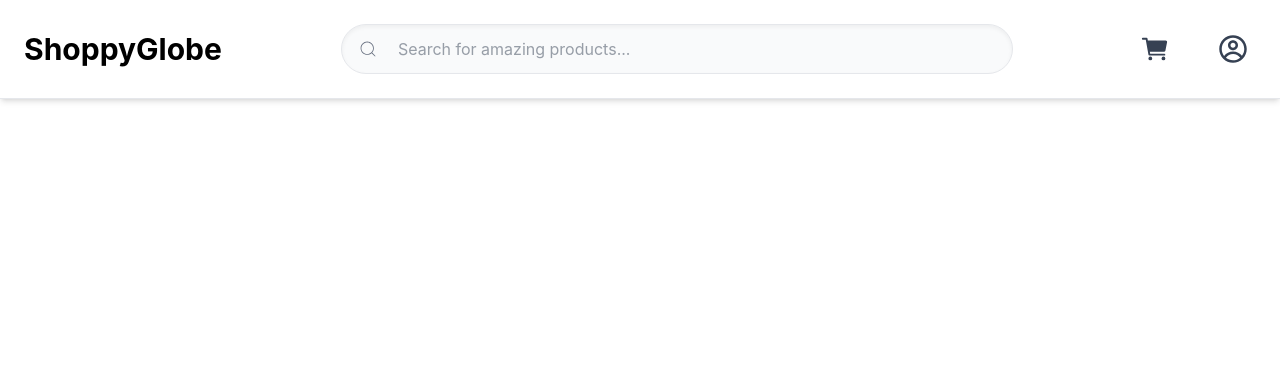
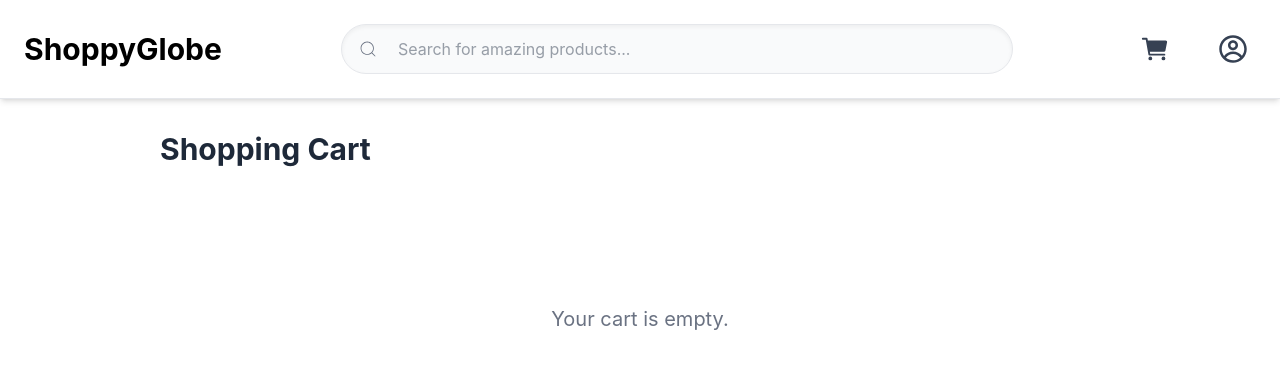
Before and after one commit to Gagangowda777/ShoppyGlobe, a React (Vite) app: page /cart in a window 1280 px wide. Shown: the top 368 px of the page. Built offline with nearby package versions, Linux system fonts and the light colour scheme.

Commit message:
added functional delete button in cartitem

```diff
--- a/src/Components/Cart.jsx
+++ b/src/Components/Cart.jsx
@@ -1,27 +1,26 @@
-import { useDispatch, useSelector } from "react-redux";
-import {selectCartItems} from "../cart/cartSelector";
-import { removeFromCart } from "../cart/cartSlice";
+import { useSelector } from "react-redux";
+import { selectCartItems } from "../cart/cartSelector";
+import CartItem from "./CartItem";
 
 const Cart = () => {
-  const dispatch = useDispatch();
   const items = useSelector(selectCartItems);
 
   return (
-    <div>
-      {items.map((item) => (
-        <div key={item.id}>
-          <h4>{item.title}</h4>
-          <p>
-            {item.quantity} x ₹{item.price}
-          </p>
-
-          <button onClick={() => dispatch(removeFromCart(item.id))}> Remove </button>
+    <div className="p-8 max-w-5xl mx-auto">
+      <h2 className="text-3xl font-bold mb-6 text-gray-800">Shopping Cart</h2>
+      {items.length === 0 ? (
+        <div className="flex justify-center items-center h-64">
+          <p className="text-gray-500 text-xl">Your cart is empty.</p>
         </div>
-
-      ))}
-
+      ) : (
+        <div className="flex flex-col gap-4">
+          {items.map((item) => (
+            <CartItem key={item.id} item={item} />
+          ))}
+        </div>
+      )}
     </div>
   );
 };
 
-export default Cart
+export default Cart;
--- a/src/Components/CartItem.jsx
+++ b/src/Components/CartItem.jsx
@@ -1,8 +1,25 @@
+import { useDispatch } from "react-redux";
+import { removeFromCart } from "../cart/cartSlice";
 
-function CartItem() {
+function CartItem({ item }) {
+  const dispatch = useDispatch();
+
   return (
-    <div>CartItem</div>
-  )
+    <div className="flex items-center justify-between p-4 border rounded-xl shadow-sm bg-white hover:shadow-md transition-shadow">
+      <div>
+        <h4 className="text-lg font-semibold text-gray-800">{item.title}</h4>
+        <p className="text-gray-600 mt-1">
+          {item.quantity} x ₹{item.price}
+        </p>
+      </div>
+      <button
+        onClick={() => dispatch(removeFromCart(item.id))}
+        className="px-4 py-2 border border-red-500 bg-red-600 text-white rounded-xl hover:bg-red-700 transition-colors font-semibold"
+      >
+        Remove
+      </button>
+    </div>
+  );
 }
 
-export default CartItem
+export default CartItem;
--- a/src/Components/NotFound.jsx
+++ /dev/null
@@ -1,8 +0,0 @@
-
-function NotFound() {
-  return (
-    <div>NotFound</div>
-  )
-}
-
-export default NotFound
--- a/src/utils/useProduct.js
+++ b/src/utils/useProduct.js
@@ -2,6 +2,7 @@ import { useEffect, useState } from "react"
 import { useDispatch } from "react-redux"
 import { setProducts as setStoreProducts } from "../products/productSlice"
 
+// custom hook to fectch data ffrom api
 function useProduct(api) {
   const [products, setProducts] = useState([])
   const [loading, setLoading] = useState(true)
```
